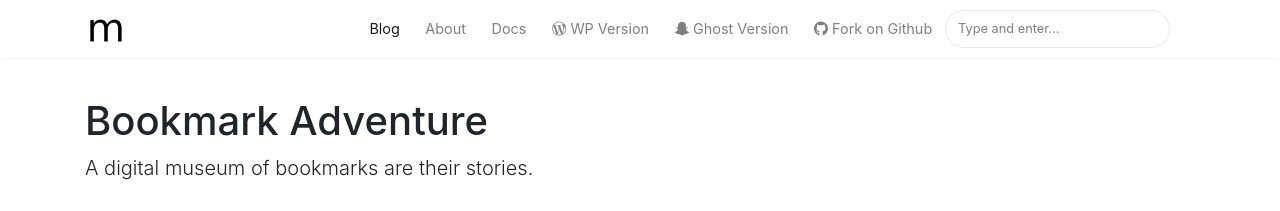
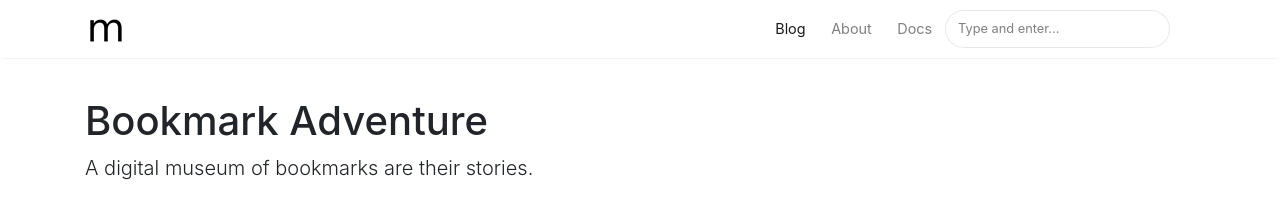
Before and after one commit to WattanitOnlineResouces/bookmark-adventure-source, a Jekyll site: the page built from index.html, in a window 1280 px wide. Shown: the top 211 px of the page. Built offline with Jekyll 4.4.1, drawn with Linux system fonts in a browser that asks for light colours; nearby versions of some CDN libraries; the list of posts is cut into pages by our own code.

Commit message:
Edit navigation bar items

```diff
--- a/_layouts/default.html
+++ b/_layouts/default.html
@@ -77,18 +77,6 @@
 
                 <li class="nav-item">
                 <a target="_blank" class="nav-link" href="https://bootstrapstarter.com/bootstrap-templates/template-mediumish-bootstrap-jekyll/"> Docs</a>
-                </li>
-
-                <li class="nav-item">
-                <a target="_blank" class="nav-link" href="https://www.wowthemes.net/themes/mediumish-wordpress/"><i class="fab fa-wordpress-simple"></i> WP Version</a>
-                </li>
-
-                <li class="nav-item">
-                <a target="_blank" class="nav-link" href="https://www.wowthemes.net/themes/mediumish-ghost/"><i class="fab fa-snapchat-ghost"></i> Ghost Version</a>
-                </li>
-
-                <li class="nav-item">
-                <a target="_blank" class="nav-link" href="https://github.com/wowthemesnet/mediumish-theme-jekyll"><i class="fab fa-github"></i> Fork on Github</a>
                 </li>
 
                 {% include search-lunr.html %}
```
